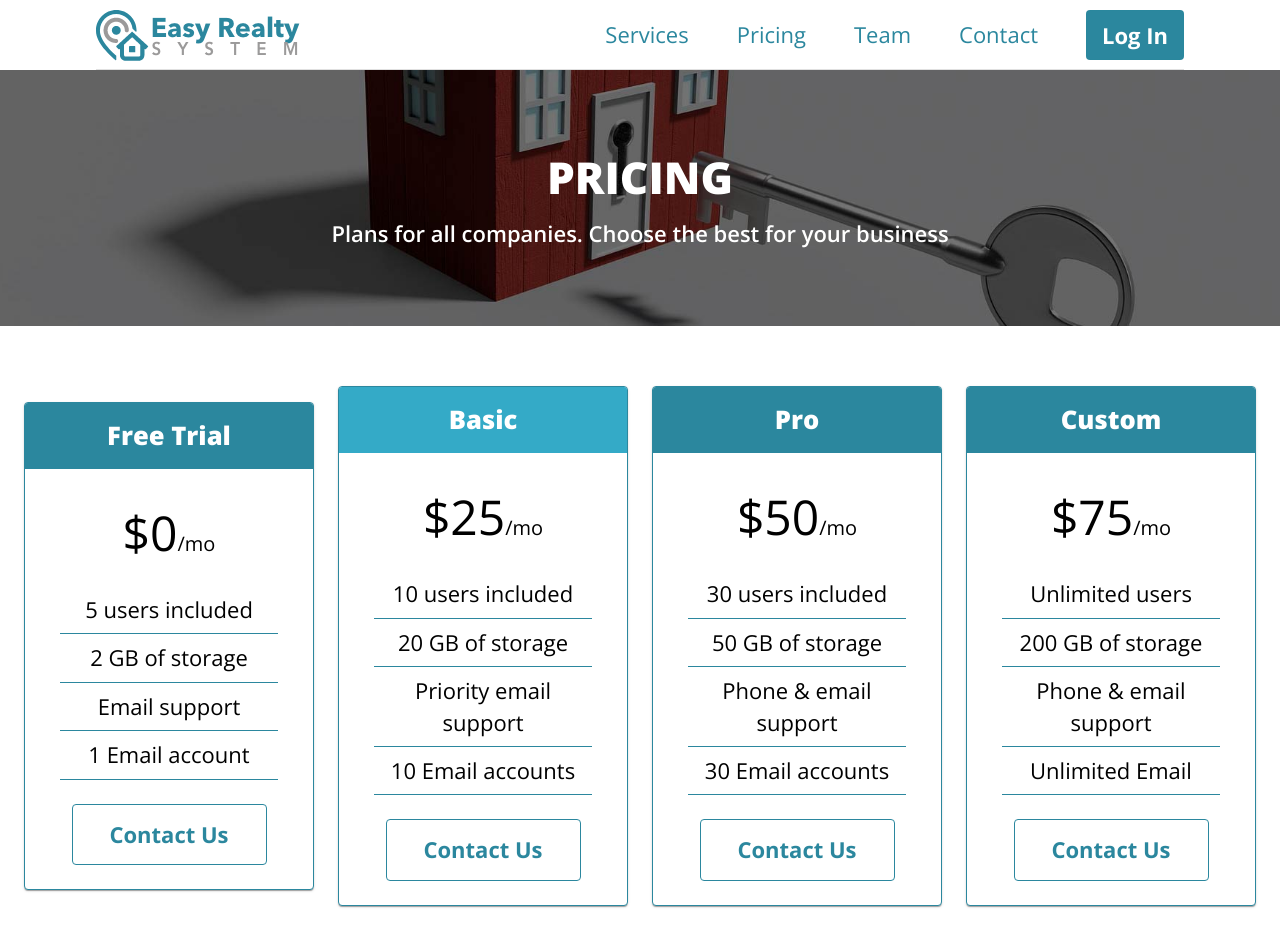
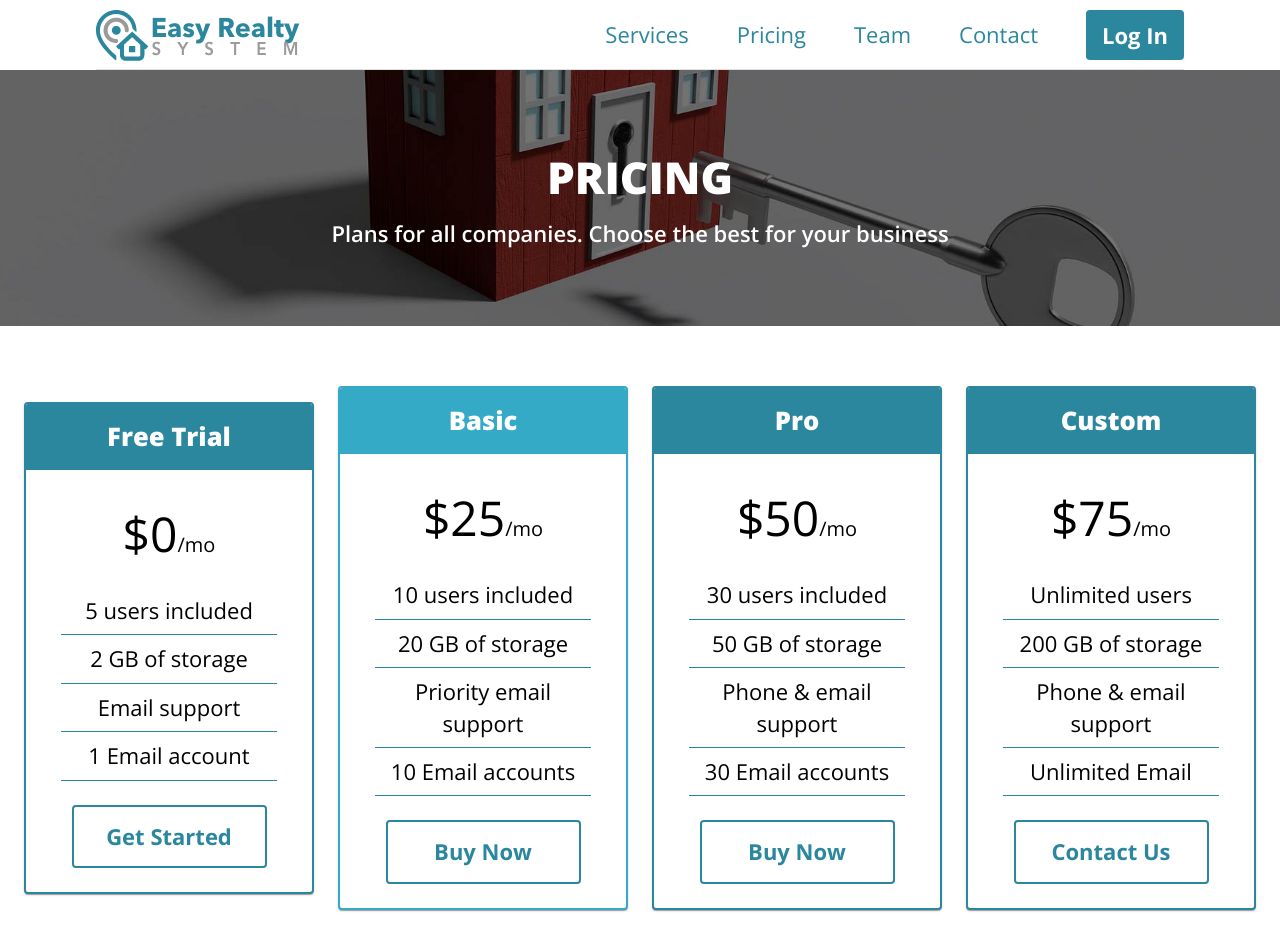
Before and after one commit to jyotSarup/ez.website, a React (Create React App) app: page /Pricing in a window 1280 px wide. Shown: the top 952 px of the page. Built offline with nearby package versions, Linux system fonts and the light colour scheme.

Commit message:
updated styles

```diff
--- a/src/Assets/sass/_main.scss
+++ b/src/Assets/sass/_main.scss
@@ -11,4 +11,6 @@ html {
 body {
     margin: 0;
     font-family: 'Open Sans', sans-serif;
+    max-width: 100%;
+    overflow-x: hidden;
 }
--- a/src/Components/Layout/footer.js
+++ b/src/Components/Layout/footer.js
@@ -29,7 +29,7 @@ const useStyles = makeStyles(theme => ({
         height: "70px",
         width: "85%",
         '@media (max-width:1200px)': {
-          width: "93%",
+            width: "93%",
         },
         margin: "auto",
         //padding: "0 10%"
@@ -69,7 +69,7 @@ const useStyles = makeStyles(theme => ({
         '&:hover': {
             background: "#34AAC7",
             color: 'white'
-          },
+        },
         boxShadow: "none",
         padding: "2px 16px",
         border: "none",
@@ -85,8 +85,15 @@ const useStyles = makeStyles(theme => ({
     },
     barFooter: {
         display: "flex",
-        justifyContent: "space-between"
+        justifyContent: "space-between",
+        marginTop: "3px",
+        padding: "0",
     },
+    toolbarTitle: {
+        [theme.breakpoints.down('sm')]: {
+            width: "100px",
+        },
+    }
 }));
 
 export default function Footer() {
@@ -105,12 +112,12 @@ export default function Footer() {
                     </div>
                 </div>
                 <AppBar position="static" color="default" elevation={0} className={classes.appBar}>
-                    <Toolbar className={classes.barFooter} style={{ marginTop: "3px", padding: "0" }}>
+                    <Toolbar className={classes.barFooter}>
                         <div className={classes.toolbarTitle}>
                             <Link variant="button" to="/" className={classes.logoLink}><div className={classes.logoLink}></div>
                             </Link>
                         </div>
-                            <div><span style={{ fontSize: "16px" }}>&copy; {new Date().getFullYear()} Easy Realty System</span></div>
+                        <div><span style={{ fontSize: "16px" }}>&copy; {new Date().getFullYear()} Easy Realty System</span></div>
                     </Toolbar>
                 </AppBar>
             </div>
--- a/src/Components/Pages/HomePage/index.js
+++ b/src/Components/Pages/HomePage/index.js
@@ -46,7 +46,6 @@ const useStyles = makeStyles(theme => ({
     position: "relative",
     zIndex: "0",
     paddingBottom: "40px",
-    width: "100%"
   },
   homeContentGrid: {
     display: "grid"
--- a/src/Components/Pages/Pricing/pricing.js
+++ b/src/Components/Pages/Pricing/pricing.js
@@ -68,7 +68,7 @@ const useStyles = makeStyles(theme => ({
     width: "195px",
     margin: "auto",
     marginBottom: "16px",
-    border: "1px solid #2B879E",
+    border: "2px solid #2B879E",
     '&:hover': {
       background: "#34AAC7",
       color: 'white'
@@ -84,7 +84,9 @@ const tiers = [
       '5 users included',
       '2 GB of storage',
       'Email support',
-      '1 Email account'],
+      '1 Email account'
+    ],
+    button: "Get Started"
   },
   {
     title: 'Basic',
@@ -96,6 +98,7 @@ const tiers = [
       'Priority email support',
       '10 Email accounts',
     ],
+    button: "Buy Now"
   },
   {
     title: 'Pro',
@@ -106,6 +109,7 @@ const tiers = [
       'Phone & email support',
       '30 Email accounts',
     ],
+    button: "Buy Now"
   },
   {
     title: 'Custom',
@@ -116,6 +120,7 @@ const tiers = [
       'Phone & email support',
       'Unlimited Email',
     ],
+    button: "Contact Us"
   },
 ];
 
@@ -140,7 +145,7 @@ export default function Pricing() {
             <Grid container spacing={3} alignItems="center">
               {tiers.map(tier => (
                 <Grid item key={tier.title} xs={12} sm={6} md={6} lg={3} xl={3}>
-                  <Card style={{ border: "1px solid #2B879E" }}>
+                  <Card style={{ border: ((tier.title === "Basic") ? "2px solid #34AAC7" : "2px solid #2B879E") }}>
                     <CardHeader
                       title={tier.title}
                       titleTypographyProps={{ align: 'center', variant: "h5" }}
@@ -167,7 +172,7 @@ export default function Pricing() {
                     <CardActions>
                       <Button className={classes.button}>
                         <Link variant="button" href="#" className={classes.link} to="/Contact">
-                          Contact Us
+                        {tier.button}
                         </Link>
                       </Button>
                     </CardActions>
```
